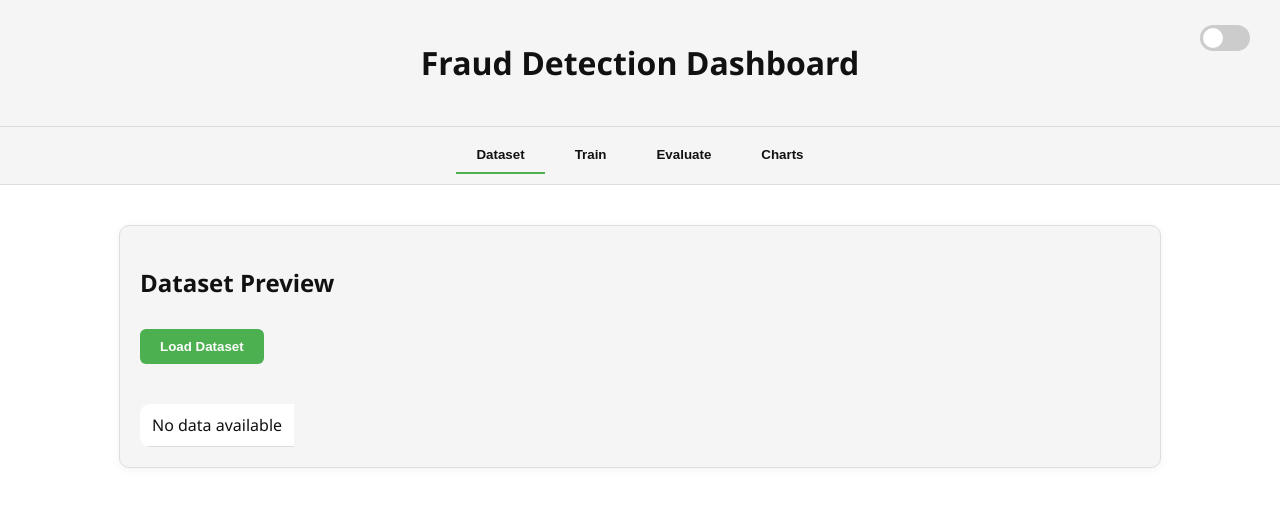
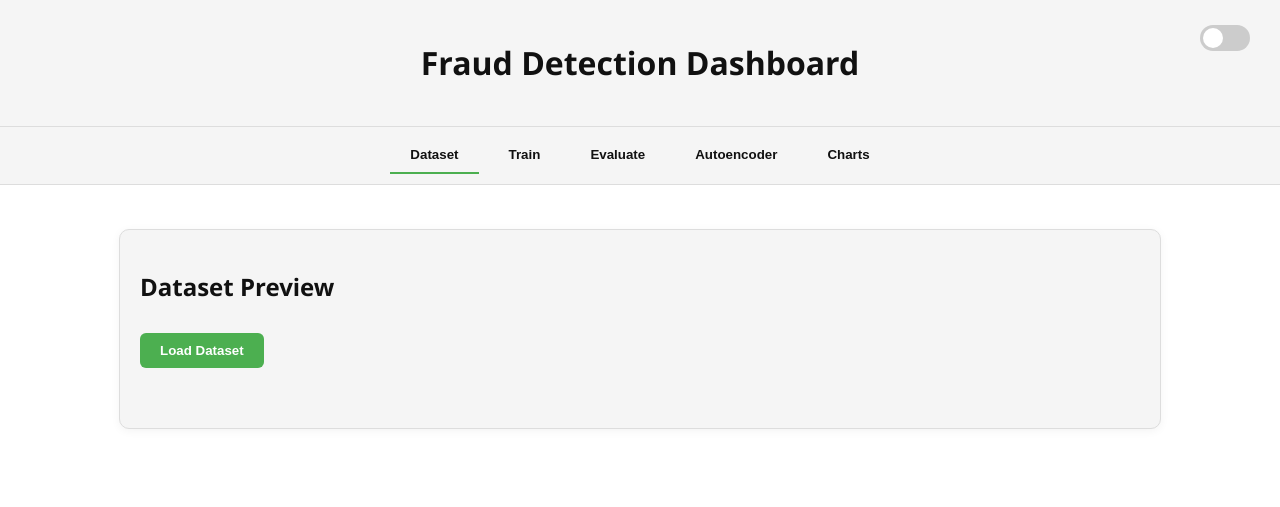
Before and after one commit to Daaaaaav/fraud_detection2, a Flask app: page / in a window 1280 px wide. Shown: the top 507 px of the page. Run offline with Flask 3, Linux system fonts and the light colour scheme.

Commit message:
added autoencoder page

```diff
--- a/app.py
+++ b/app.py
@@ -8,6 +8,7 @@ from preprocessing import preprocess_data
 from randomforest import train_and_save_model, load_and_predict
 from isolationforest import detect_anomalies, train_isolation_forest
 from xgboost import XGBClassifier
+from autoencoder_backend import train_autoencoder_model, predict_autoencoder_anomalies
 
 app = Flask(__name__)
 CORS(app)
@@ -100,5 +101,27 @@ def predict_iso_all():
         logging.error(f'Error occurred in /predict/isolationforest/all: {e}')
         return jsonify({'error': str(e)}), 500
 
+@app.route('/train/autoencoder', methods=['POST'])
+def train_autoencoder():
+    try:
+        logging.info('Received request for /train/autoencoder')
+        result = train_autoencoder_model()
+        logging.info(f'Autoencoder training complete: {result}')
+        return jsonify(result)
+    except Exception as e:
+        logging.error(f'Error occurred in /train/autoencoder: {e}')
+        return jsonify({'error': str(e)}), 500
+
+@app.route('/predict/autoencoder/all', methods=['GET'])
+def predict_auto_all():
+    try:
+        logging.info('Received request for /predict/autoencoder/all')
+        result = predict_autoencoder_anomalies()
+        logging.debug(f'Autoencoder predictions: {result[:5]}')
+        return jsonify(result[:100])
+    except Exception as e:
+        logging.error(f'Error occurred in /predict/autoencoder/all: {e}')
+        return jsonify({'error': str(e)}), 500
+
 if __name__ == '__main__':
     app.run(debug=True, port=5001)
--- /dev/null
+++ b/autoencoder_backend.py
@@ -0,0 +1,93 @@
+# autoencoder.py
+import numpy as np
+import pandas as pd
+import tensorflow as tf
+from sklearn.model_selection import train_test_split
+from sklearn.preprocessing import MinMaxScaler
+from sklearn.metrics import precision_recall_curve
+from tensorflow.keras import layers, regularizers
+from tensorflow.keras.models import load_model
+from tensorflow.keras.callbacks import ModelCheckpoint, EarlyStopping
+import os
+
+MODEL_PATH = "best_autoencoder.h5"
+THRESHOLD_PATH = "best_threshold.txt"
+
+def load_data():
+    df = pd.read_csv("creditcard.csv")
+    X = df.drop(columns=["Class"])
+    y = df["Class"].values
+    scaler = MinMaxScaler()
+    X_scaled = scaler.fit_transform(X)
+    return X_scaled, y, scaler
+
+def train_autoencoder_model():
+    X_scaled, y, _ = load_data()
+    X_normal = X_scaled[y == 0]
+    X_train, X_val = train_test_split(X_normal, test_size=0.2, random_state=42)
+    input_dim = X_train.shape[1]
+
+    input_layer = layers.Input(shape=(input_dim,))
+    encoded = layers.Dense(64, activation="relu", activity_regularizer=regularizers.l2(1e-5))(input_layer)
+    encoded = layers.Dropout(0.2)(encoded)
+    encoded = layers.Dense(32, activation="relu")(encoded)
+    encoded = layers.Dense(16, activation="relu")(encoded)
+
+    decoded = layers.Dense(32, activation="relu")(encoded)
+    decoded = layers.Dense(64, activation="relu")(decoded)
+    decoded = layers.Dropout(0.2)(decoded)
+    decoded = layers.Dense(input_dim, activation="linear")(decoded)
+
+    autoencoder = tf.keras.Model(inputs=input_layer, outputs=decoded)
+    autoencoder.compile(optimizer="adam", loss="mse")
+
+    checkpoint = ModelCheckpoint(filepath=MODEL_PATH, monitor='val_loss', save_best_only=True, verbose=1)
+    early_stop = EarlyStopping(monitor='val_loss', patience=5, restore_best_weights=True)
+
+    history = autoencoder.fit(
+        X_train, X_train,
+        epochs=100,
+        batch_size=64,
+        shuffle=True,
+        validation_data=(X_val, X_val),
+        callbacks=[checkpoint, early_stop],
+        verbose=0
+    )
+
+    autoencoder.load_weights(MODEL_PATH)
+    reconstructions = autoencoder.predict(X_scaled)
+    mse = np.mean(np.power(X_scaled - reconstructions, 2), axis=1)
+
+    precisions, recalls, thresholds = precision_recall_curve(y, mse)
+    f1_scores = 2 * (precisions[:-1] * recalls[:-1]) / (precisions[:-1] + recalls[:-1] + 1e-8)
+    best_threshold = thresholds[np.argmax(f1_scores)]
+
+    np.save(THRESHOLD_PATH, best_threshold)
+
+    return {
+        "message": "Autoencoder trained successfully.",
+        "best_f1_threshold": float(best_threshold),
+        "best_f1_score": float(np.max(f1_scores))
+    }
+
+def predict_autoencoder_anomalies():
+    X_scaled, y_true, _ = load_data()
+    if not os.path.exists(MODEL_PATH) or not os.path.exists(THRESHOLD_PATH):
+        return {"error": "Trained model or threshold not found. Please train the autoencoder first."}
+
+    best_threshold = np.load(THRESHOLD_PATH)
+    input_dim = X_scaled.shape[1]
+
+    autoencoder = tf.keras.models.load_model(MODEL_PATH, compile=False)
+    reconstructions = autoencoder.predict(X_scaled)
+    mse = np.mean(np.power(X_scaled - reconstructions, 2), axis=1)
+    predictions = (mse > best_threshold).astype(int)
+
+    df = pd.read_csv("creditcard.csv")
+    X = df.drop(columns=["Class"])
+    result = X.copy()
+    result["Anomaly"] = predictions
+    result["Actual"] = y_true
+    result["Reconstruction_Error"] = mse
+
+    return result.to_dict(orient="records")
--- a/static/scripts.js
+++ b/static/scripts.js
@@ -56,10 +56,8 @@ async function trainRF() {
     });
 
     const data = await res.json();
-
     document.getElementById('trainRFResult').textContent = JSON.stringify(data, null, 2);
 
-    // Append visual-friendly metrics (You must add a <pre id="rf-metrics"> block to HTML)
     if (document.getElementById('rf-metrics')) {
       document.getElementById('rf-metrics').textContent = `
       Model: ${data.model || "Random Forest"}
@@ -100,6 +98,7 @@ async function trainISO() {
   }
 }
 
+// Evaluate Random Forest
 async function evaluateRF() {
   startLoading();
   try {
@@ -107,12 +106,9 @@ async function evaluateRF() {
     const data = await res.json();
 
     if (data && data.metrics) {
-      // Render evaluation table with model data
       renderModelTable(data.metrics, 'model-eval-head', 'model-eval-body');
-
-      // Show results for Random Forest
       document.getElementById('rfEvalResult').textContent = 'Random Forest evaluated on 100 samples.';
-      updateChartWithStats(data.metrics); // Ensure the chart updates with the metrics data
+      updateChartWithStats(data.metrics);
     } else {
       document.getElementById('rfEvalResult').textContent = 'No evaluation data available for Random Forest.';
       showToast("No evaluation data available.");
@@ -142,7 +138,7 @@ async function evaluateISO() {
   }
 }
 
-/// Render model evaluation table
+// Render model evaluation table
 function renderModelTable(data, headId, bodyId) {
   const head = document.getElementById(headId);
   const body = document.getElementById(bodyId);
@@ -152,18 +148,14 @@ function renderModelTable(data, headId, bodyId) {
     return;
   }
 
-  // Get the keys (column names) from the first row of data
   const keys = Object.keys(data[0]);
   head.innerHTML = '<tr>' + keys.map(k => `<th>${k}</th>`).join('') + '</tr>';
-
-  // Render rows with data
   body.innerHTML = data.map(row =>
     '<tr>' + keys.map(k => `<td>${row[k]}</td>`).join('') + '</tr>'
   ).join('');
 }
 
-
-// Toast message
+// Toast notification
 function showToast(message) {
   const toastContainer = document.createElement('div');
   toastContainer.className = 'toast-container';
@@ -180,43 +172,29 @@ function showToast(message) {
   }, 3000);
 }
 
-// Tab + theme logic
-document.addEventListener("DOMContentLoaded", () => {
-  const tabButtons = document.querySelectorAll(".tab-button");
-  const tabContents = document.querySelectorAll(".tab-content");
-  const toggleInput = document.querySelector("#theme-toggle");
-
-  function setActiveTab(tabName) {
-    tabButtons.forEach(btn => btn.classList.remove("active"));
-    tabContents.forEach(tab => tab.classList.remove("active"));
-
-    const targetBtn = document.querySelector(`.tab-button[data-tab="${tabName}"]`);
-    const targetTab = document.getElementById(tabName);
-
-    if (targetBtn && targetTab) {
-      targetBtn.classList.add("active");
-      targetTab.classList.add("active");
+// Tab switching
+function setActiveTab(tabId) {
+  document.querySelectorAll('.tab-button').forEach(btn => btn.classList.remove('active'));
+  document.querySelectorAll('.tab-content').forEach(tab => tab.classList.remove('active'));
+  document.querySelector(`.tab-button[data-tab="${tabId}"]`)?.classList.add('active');
+  document.getElementById(tabId)?.classList.add('active');
 }
 
-    startLoading();
-    if (tabName === "dataset") {
-      loadData();
-    } else {
-      setTimeout(stopLoading, 1000);
-    }
-  }
-
-  tabButtons.forEach((btn) => {
-    btn.dataset.tab = btn.textContent.toLowerCase();
-    btn.addEventListener("click", () => {
-      setActiveTab(btn.dataset.tab);
+document.querySelectorAll('.tab-button').forEach(button => {
+  button.addEventListener('click', () => {
+    const targetTabId = button.dataset.tab;
+    setActiveTab(targetTabId);
   });
 });
 
+// Dark mode toggle
+const toggleInput = document.getElementById("toggle-input");
+if (toggleInput) {
   toggleInput.addEventListener("change", () => {
     document.body.classList.toggle("dark");
     showToast("Toggled dark mode");
   });
+}
 
 // Initialize default tab
 setActiveTab("dataset");
@@ -249,12 +227,10 @@ document.addEventListener("DOMContentLoaded", () => {
     }
   });
 }
-});
 
-// Chart update
+// Chart updater
 function updateChartWithStats(stats) {
   if (!window.myChart) return;
-
   const dataset = window.myChart.data.datasets[0];
   dataset.data = [
     stats.accuracy ?? 0,
@@ -262,6 +238,39 @@ function updateChartWithStats(stats) {
     stats.recall ?? 0,
     stats.f1_score ?? 0
   ];
-
   window.myChart.update();
 }
+
+// Train Autoencoder
+async function trainAutoencoder() {
+  startLoading();
+  try {
+    const res = await fetch('/train/autoencoder', { method: 'POST' });
+    const result = await res.json();
+
+    const output = document.getElementById('auto-output');
+    output.textContent = `Autoencoder Training:\n${JSON.stringify(result, null, 2)}`;
+  } catch (error) {
+    console.error('Error training autoencoder:', error);
+    document.getElementById('auto-output').textContent = 'Failed to train autoencoder.';
+  } finally {
+    stopLoading();
+  }
+}
+
+// Predict with Autoencoder
+async function predictAutoencoder() {
+  startLoading();
+  try {
+    const res = await fetch('/predict/autoencoder/all');
+    const result = await res.json();
+
+    const output = document.getElementById('auto-output');
+    output.textContent = `Predictions (showing first 5):\n${JSON.stringify(result.slice(0, 5), null, 2)}`;
+  } catch (error) {
+    console.error('Error predicting with autoencoder:', error);
+    document.getElementById('auto-output').textContent = 'Failed to get predictions.';
+  } finally {
+    stopLoading();
+  }
+}
--- a/templates/index.html
+++ b/templates/index.html
@@ -20,6 +20,7 @@
     <button class="tab-button active" data-tab="dataset">Dataset</button>
     <button class="tab-button" data-tab="train">Train</button>
     <button class="tab-button" data-tab="evaluate">Evaluate</button>
+    <button class="tab-button" data-tab="auto">Autoencoder</button>
     <button class="tab-button" data-tab="charts">Charts</button>
   </nav>
 
@@ -66,6 +67,16 @@
       </div>
     </section>
 
+
+  <section id="auto" class="tab-content" >
+    <div class="card">
+      <h2>Autoencoder</h2>
+      <button class="btn" onclick="trainAutoencoder()">Train Model</button>
+      <button class="btn" onclick="predictAutoencoder()">Predict All</button>
+      <div class="output-box" id="auto-output"></div>
+    </div>
+  </section>
+
     <section id="charts" class="tab-content">
       <div class="card">
         <h2>Model Performance Chart</h2>
```
Also changed, not shown: autoencoders.py (+4 -4 lines), 1 other file. Lines whose indentation alone changed are shown as unchanged.
